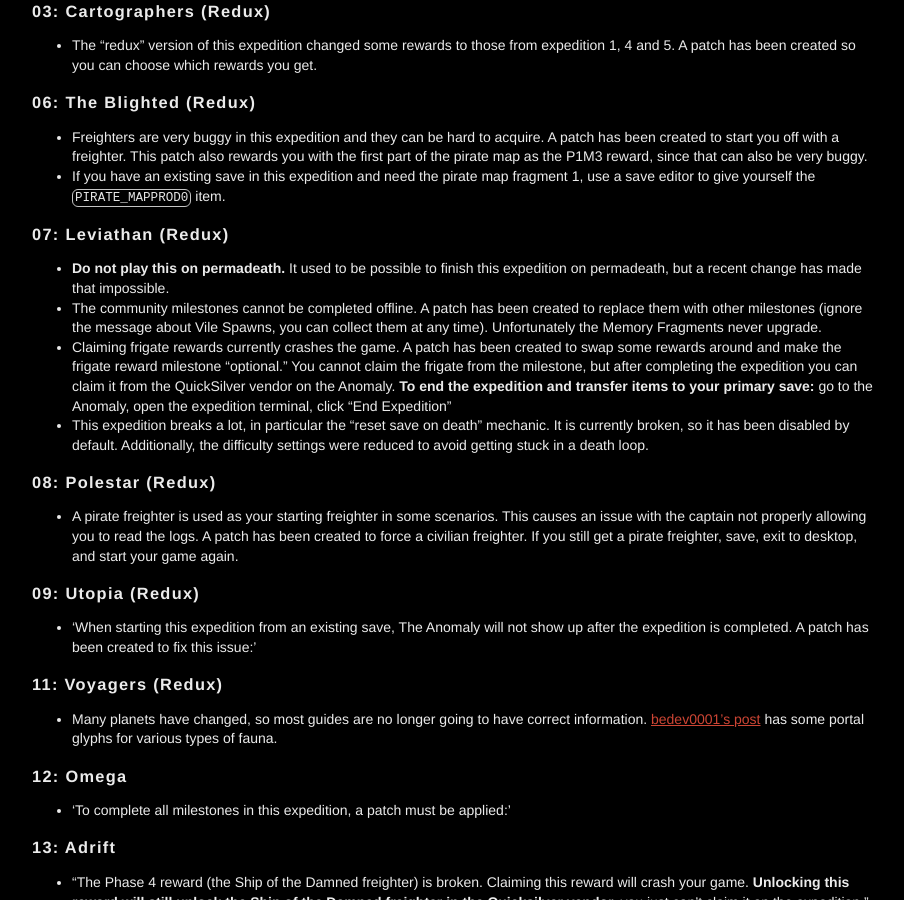
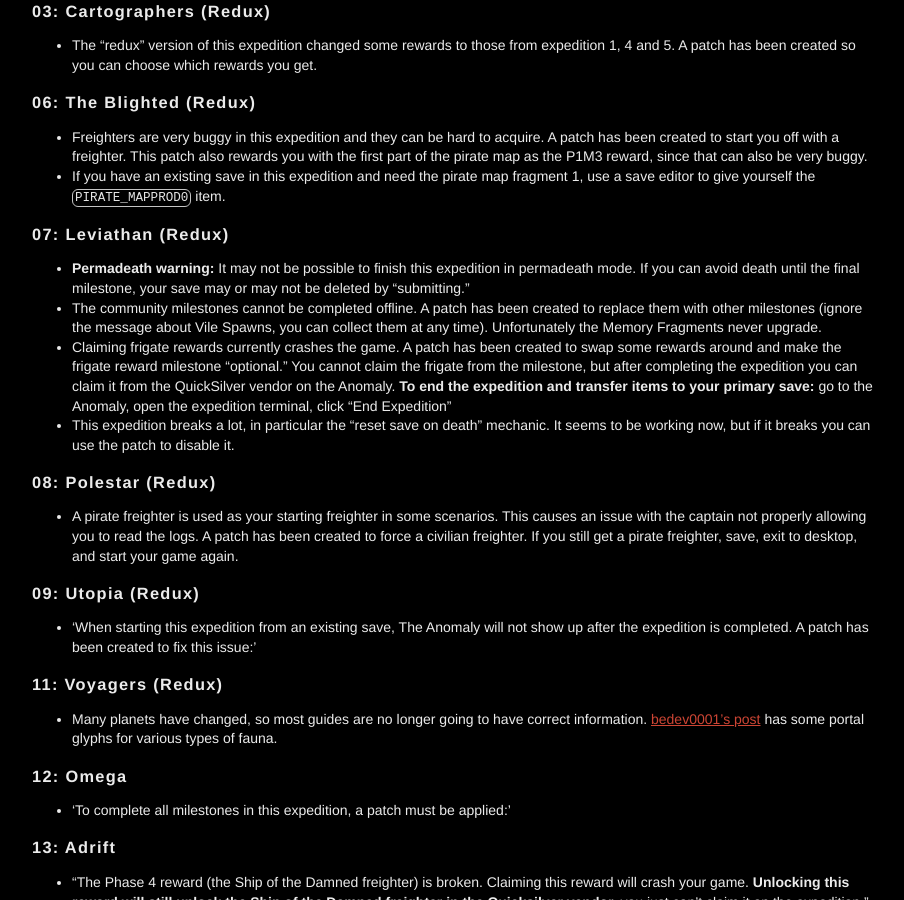
Before and after one commit to cwmonkey/nms-expeditions, a Jekyll site: the page built from index.html, in a window 1280 px wide and 900 px high, scrolled down 2375 px. Shown: the whole window, without its empty margins (183-1087 px from the left). Built offline with Jekyll 4.4.1, drawn with Linux system fonts in a browser that asks for light colours; some web fonts are replaced.

Commit message:
Restore "reset save on death" mechanic to Leviathan
It seems to work now.

```diff
--- a/_data/expeditions.yml
+++ b/_data/expeditions.yml
@@ -56,13 +56,13 @@
   json: 07_redux_leviathan.json
   redux: 1
   notice: >
-          * **Do not play this on permadeath.** It used to be possible to finish this expedition on permadeath, but a recent change has made that impossible.
+          * **Permadeath warning:** It may not be possible to finish this expedition in permadeath mode. If you can avoid death until the final milestone, your save may or may not be deleted by "submitting."
 
           * The community milestones cannot be completed offline. A patch has been created to replace them with other milestones (ignore the message about Vile Spawns, you can collect them at any time). Unfortunately the Memory Fragments never upgrade.
 
           * Claiming frigate rewards currently crashes the game. A patch has been created to swap some rewards around and make the frigate reward milestone "optional." You cannot claim the frigate from the milestone, but after completing the expedition you can claim it from the QuickSilver vendor on the Anomaly. **To end the expedition and transfer items to your primary save:** go to the Anomaly, open the expedition terminal, click "End Expedition"
 
-          * This expedition breaks a lot, in particular the "reset save on death" mechanic. It is currently broken, so it has been disabled by default. Additionally, the difficulty settings were reduced to avoid getting stuck in a death loop.
+          * This expedition breaks a lot, in particular the "reset save on death" mechanic. It seems to be working now, but if it breaks you can use the patch to disable it.
   patches:
    - id: leviathan_replace_community_missions
      json: 07_redux_leviathan.replace_community_missions.patch.json
@@ -74,8 +74,8 @@
      checked: 1
    - id: leviathan_no_reset_on_death
      json: 07_redux_leviathan.no_reset_on_death.patch.json
-     description: Disable "reset save on death" mechanic and reduce difficulty settings (Recommended)
-     checked: 1
+     description: Disable "reset save on death" mechanic and reduce difficulty settings
+     checked: 0
 - id: e08
   name: '08: Polestar'
   description: The one about freighters
```
